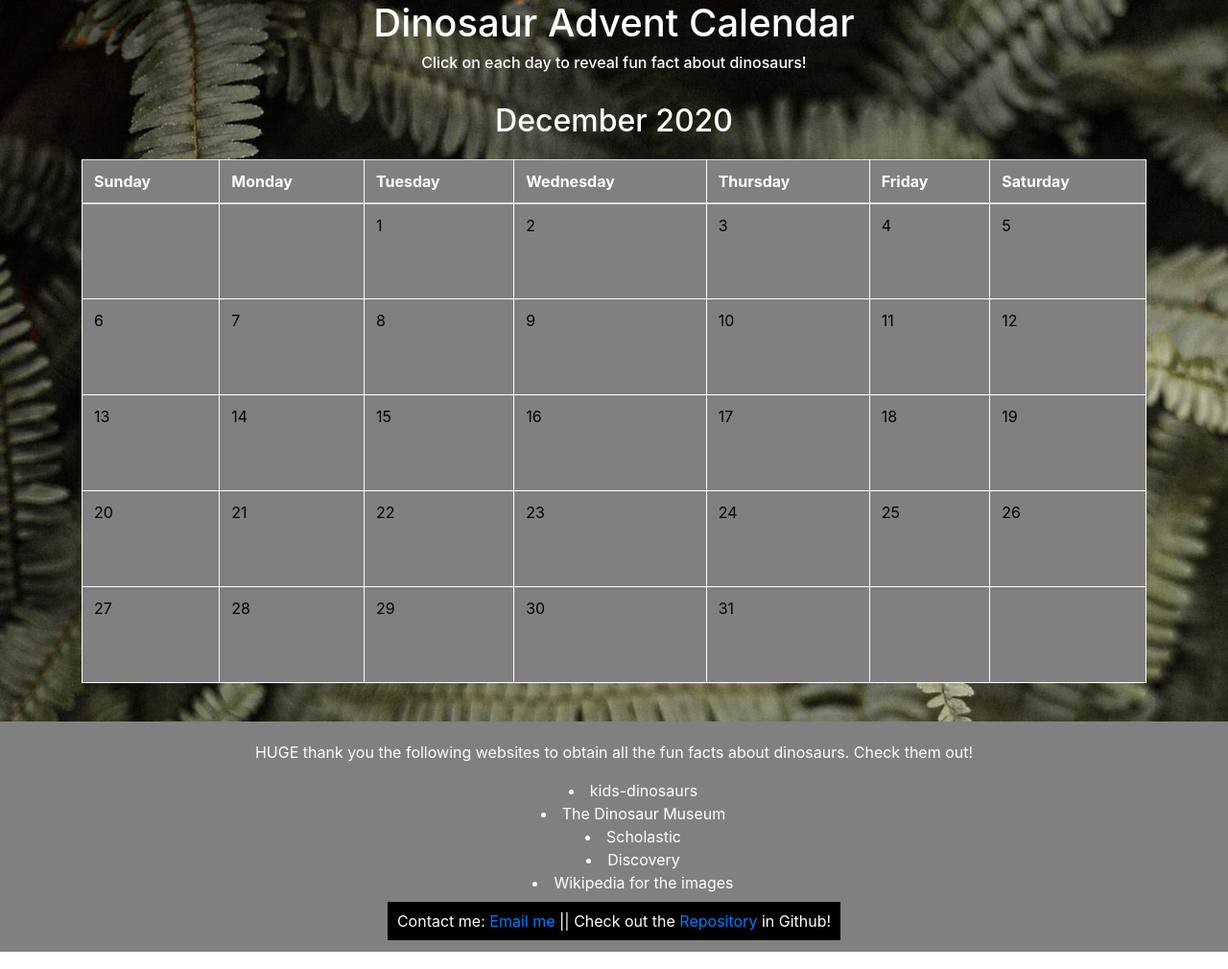
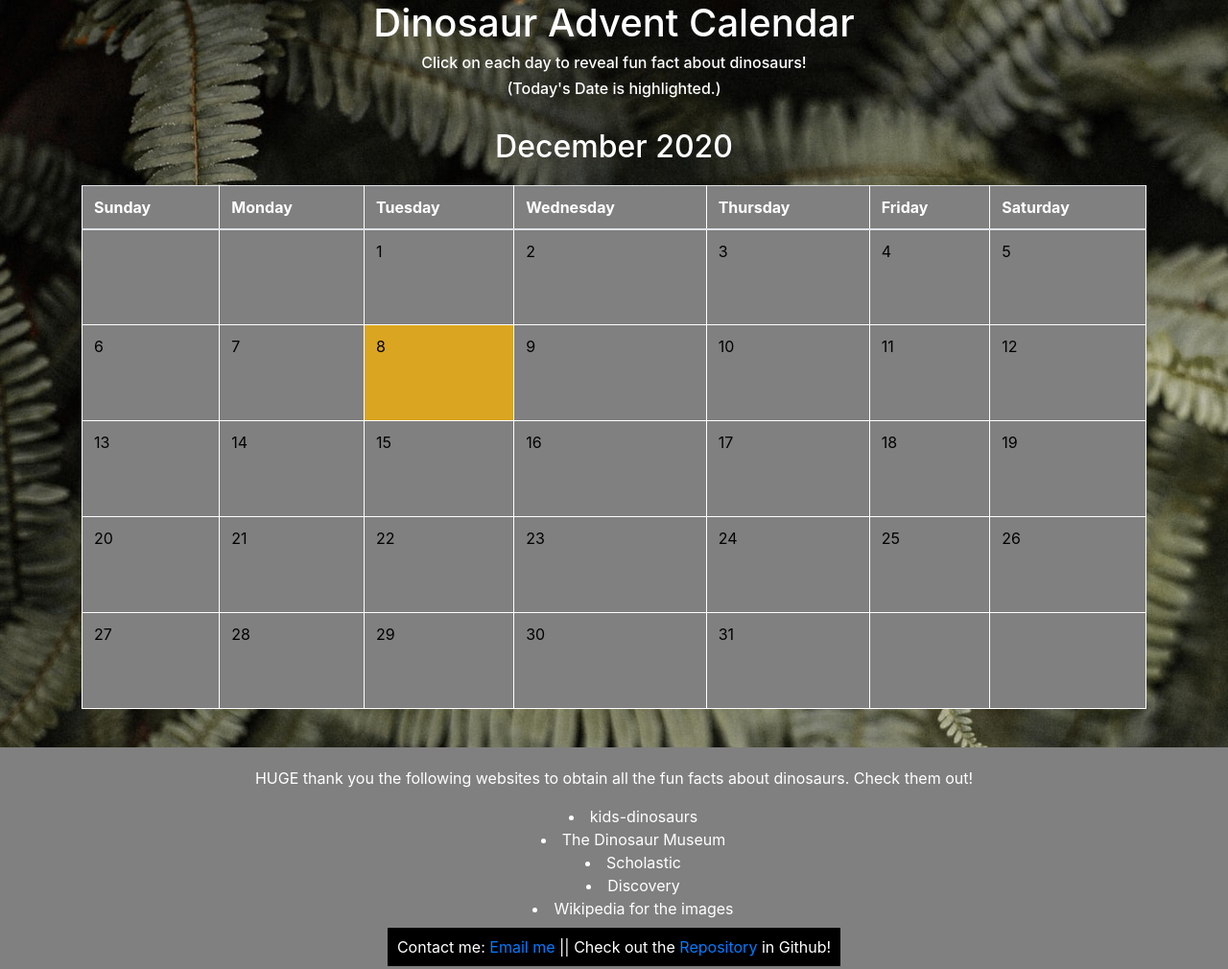
Before and after one commit to mhvue/dinosaurAdventCalendar, a plain HTML site: page index.html in a window 1280 px wide. Shown: the whole page at 96% size. Drawn offline with nearby package versions, Linux system fonts and the light colour scheme.

Commit message:
added the option to highlight today's date for user.  added this a function

```diff
--- a/app.js
+++ b/app.js
@@ -108,6 +108,31 @@ for(let i = -1; i <= 33; i++){
 
 }
 
+//trying to get the green background to persist
+// const numbers =[];
+// const compareDays = moment().format("MM/D/YYYY") > moment().subtract(30,"days").format("MM/D/YYYY")
+// for(let j = 0; j < numbers.length; j++){
+//     numbers[i]
+//     if(compareDays == true){
+//         $("#td"+numbers[i]).addClass("clicked")
+//     }
+
+// }
+
+// console.log(numbers)
+
+//highlight today's date
+function getToday(){
+    const getToday = moment().format("MM/D/YYYY");
+    if(getToday == $("#td"+moment().format("D")).attr("data-date")){
+        $("#td"+moment().format("D")).addClass("clickMe")
+    }
+
+
+}
+getToday();
+
+
 //Display Facts
 $("td").on("click",function(){
     //$this is grabbing the id per day
@@ -117,16 +142,12 @@ $("td").on("click",function(){
     const getD = currentDate.format("D");
     const getID= $(this).attr("id")
 
-    //this is for testing only;
-    // $(".msgModal").modal();
-    // //show match getNum to match index-1
-    // $(".dinoFactHolder").html(dinosaurFacts[getNum-1]);
 
     //check if what is clicked matched today's date
     //current date
     if(selectDate == currentDate.format("MM/D/YYYY")){
         $(".msgModal").modal();
-        $("#"+getID).addClass("clicked")
+        $("#"+getID).removeClass("clickMe").addClass("clicked")
         //show match getNum to match index-1
         $(".dinoFactHolder").html(dinosaurFacts[getNum-1])
     }
@@ -134,13 +155,13 @@ $("td").on("click",function(){
     //whatever is clicked on, have to check to see if less than current num
     else if(parseInt(getNum) < parseInt(getD)){
         $(".msgModal").modal();
+        $("#"+getID).addClass("clicked")
         $(".dinoFactHolder").html(dinosaurFacts[getNum-1]);
     }
 
     //for areas with no dates/num on it
     else if(getNum == ""){
         $(".msgModal").modal();
-        $("#"+getID).addClass("clicked")
         $(".dinoFactHolder").html("No date here");
     }
     //future dates = cannot show
--- a/index.html
+++ b/index.html
@@ -15,6 +15,7 @@
 <div class="container">
   <h1>Dinosaur Advent Calendar</h1>
   <h6>Click on each day to reveal fun fact about dinosaurs!</h6>
+  <h6>(Today's Date is highlighted.)</h6>
   <br>
     <h2></h2>
 <table class="table">
--- a/style.css
+++ b/style.css
@@ -59,6 +59,11 @@ table{
     padding: 10px;
 }
 
+
+.clickMe{
+    background-color: goldenrod;
+}
+
 .clicked{
     background-color: green;
 }
```
